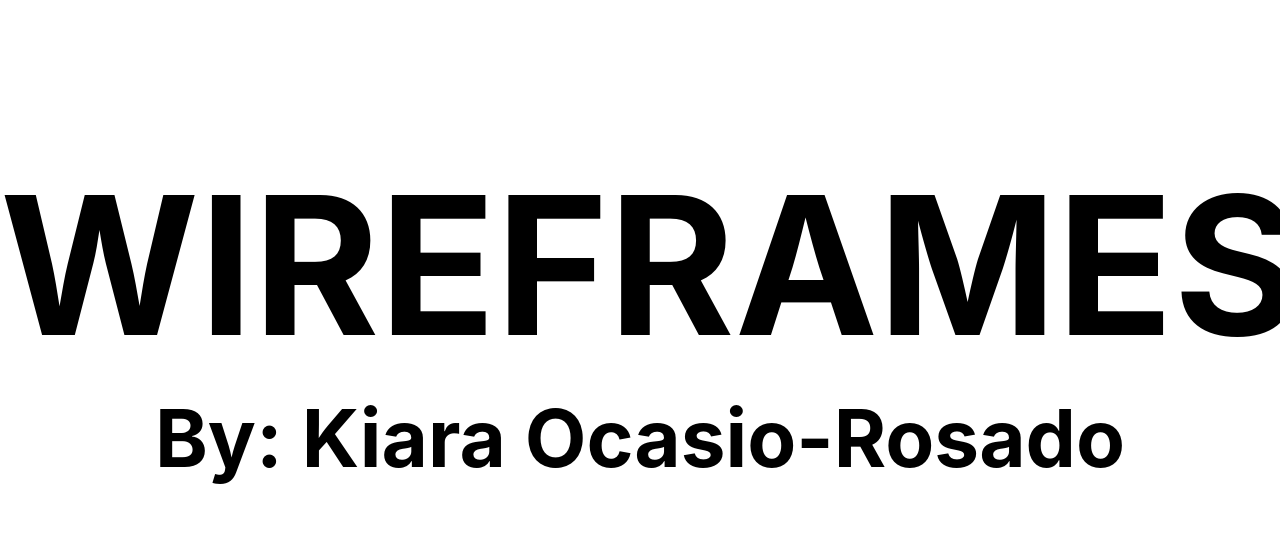
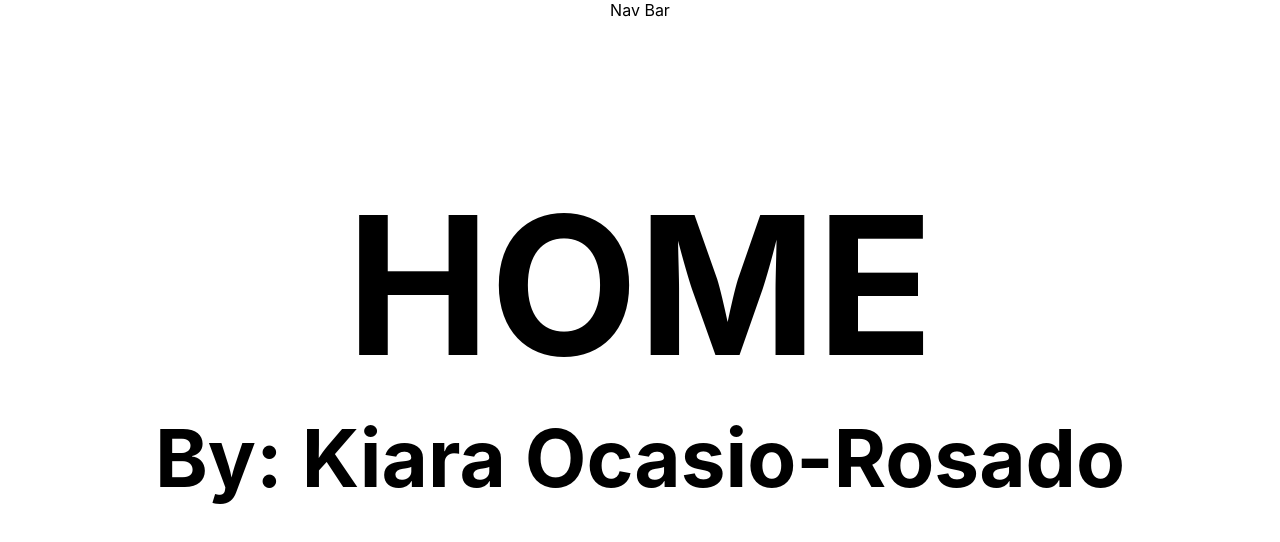
Before and after one commit to AkiraZeZero/wireframes, a React (Create React App) app: page / in a window 1280 px wide. Shown: the top 542 px of the page. Built offline with nearby package versions, Linux system fonts and the light colour scheme.

Commit message:
add react icons

```diff
--- a/package.json
+++ b/package.json
@@ -8,8 +8,10 @@
     "@testing-library/user-event": "^13.5.0",
     "react": "^18.2.0",
     "react-dom": "^18.2.0",
+    "react-icons": "^4.11.0",
     "react-router-dom": "^6.18.0",
     "react-scripts": "5.0.1",
+    "styled-components": "^5.3.10",
     "web-vitals": "^2.1.4"
   },
   "scripts": {
--- a/src/App.js
+++ b/src/App.js
@@ -2,7 +2,7 @@
 import {BrowserRouter as Router, Routes, Route, Navigate, Link} from "react-router-dom";
 import LandingPg from "./Components/LandingPg/LandingPg";
 import Calculator from "./Components/Calculator/Calculator";
-// import Contact from './component/contact';
+import NavBar from "./Components/NavBar/NavBar";
 import "./App.css";
 
 class App extends Component {
@@ -10,9 +10,10 @@
     return (
       <Router>
         <div className="App">
+          <NavBar/>
              <br/>
              <h1 className="title">
-          WIREFRAMES
+          HOME
           </h1>
           <h3 className="author">
           By: Kiara Ocasio-Rosado
--- /dev/null
+++ b/src/Components/NavBar/NavBar.jsx
@@ -0,0 +1,9 @@
+import React from "react";
+
+const NavBar = () => {
+    return(
+        <div>Nav Bar</div>
+    )
+}
+
+export default NavBar
```
Also changed, not shown: src/Components/NavBar/NavBar.css (added), src/Components/NavBar/NavBarElements.js (added), src/Components/NavBar/index.js (added), 1 other file (tests, documents, lock files or other folders).
